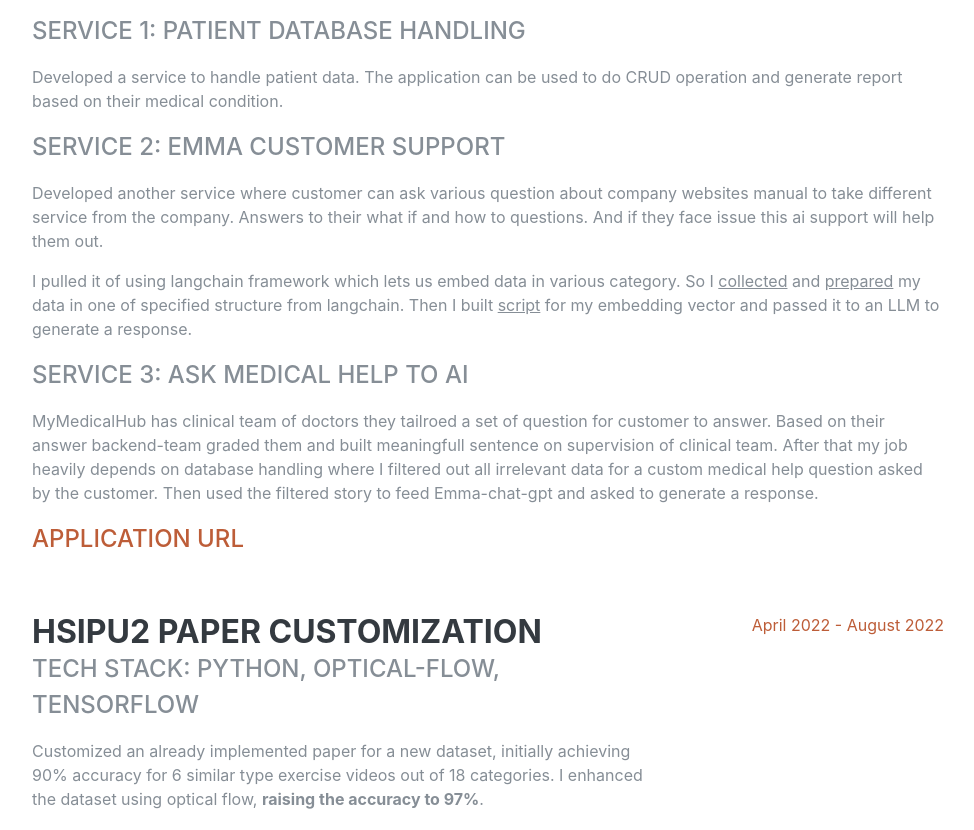
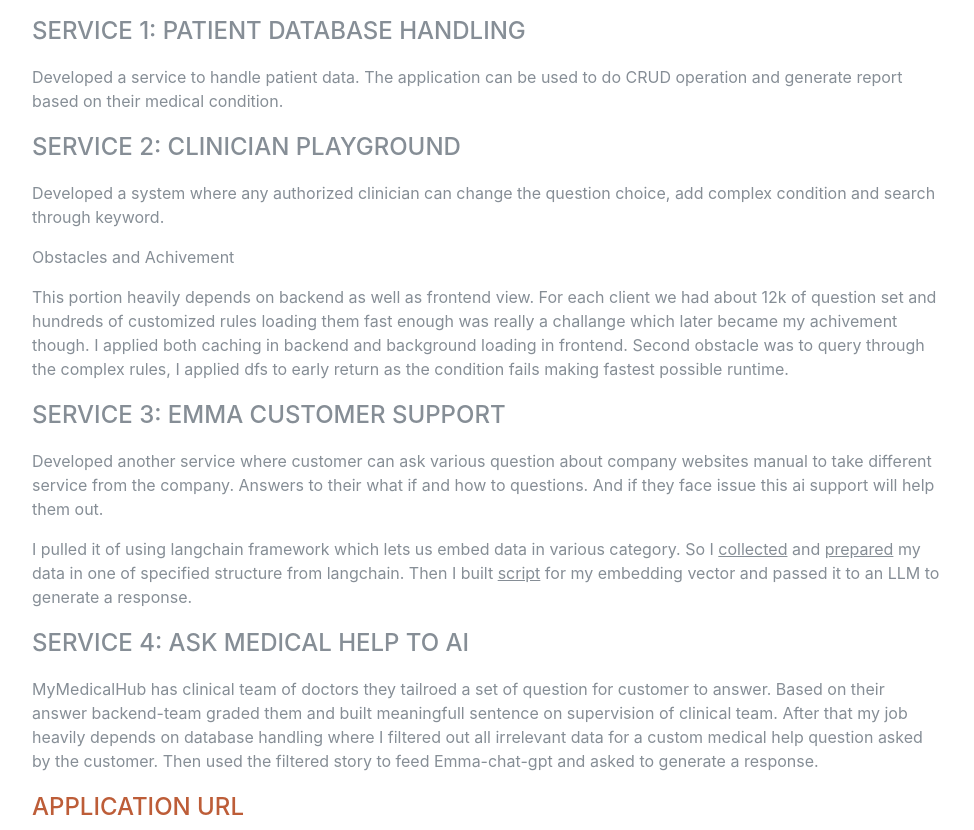
Before and after one commit to Abdur-Rahim-sheikh/Abdur-Rahim-sheikh.github.io, a plain HTML site: page index.html in a window 1280 px wide. Shown: the part 3505-4335 px from the top of the page, without its empty margins (288-1262 px from the left). Drawn offline with Linux system fonts and the light colour scheme; a web font is replaced by a local one.

Commit message:
docker and kubernetes

```diff
--- a/index.html
+++ b/index.html
@@ -210,7 +210,19 @@
             <p>Developed a service to handle patient data. The application can be used to do CRUD
               operation and generate report based on their medical condition.
             </p>
-            <div class="subheading mb-3">Service 2: Emma customer support</div>
+            <div class="subheading mb-3">Service 2: Clinician Playground</div>
+            <p>
+              Developed a system where any authorized clinician can change the question choice, add complex condition
+              and search through keyword.
+            </p>
+            <div class="subsubheading mb-3">Obstacles and Achivement</div>
+            <p>
+              This portion heavily depends on backend as well as frontend view. For each client we had about 12k of question set
+              and hundreds of customized rules loading them fast enough was really a challange which later became my achivement though.
+              I applied both caching in backend and background loading in frontend. Second obstacle was to query through the complex rules, I applied
+              dfs to early return as the condition fails making fastest possible runtime.
+            </p>
+            <div class="subheading mb-3">Service 3: Emma customer support</div>
             <p> Developed another service where customer can ask various question about company websites
               manual to take different service from the company. Answers to their what if and how to questions.
               And if they face issue this ai support will help them out.
@@ -218,7 +230,7 @@
             <p>I pulled it of using langchain framework which lets us embed data in various category.
               So I <u>collected</u> and <u>prepared</u> my data in one of specified structure from langchain.
               Then I built <u>script</u> for my embedding vector and passed it to an LLM to generate a response.</p>
-            <div class="subheading mb-3">Service 3: Ask medical help to AI</div>
+            <div class="subheading mb-3">Service 4: Ask medical help to AI</div>
             <p>
               MyMedicalHub has clinical team of doctors they tailroed a set of question for customer to answer.
               Based on their answer backend-team graded them and built meaningfull sentence on supervision of
@@ -341,6 +353,12 @@
               aimed to educate and engage users about the rich history of Bengal.
             </p>
           </li>
+          <li>
+            <strong>Docker and Kubernetes: A practical guide</strong>
+            <p>Completed a certified course containning 246 tutorial with assignment tutored by Maximilian Schwarzmüller
+              where I built both docker and kubernetes from local script to aws deployment.
+            </p>
+          </li>
         </ul>
 
       </div>
```
